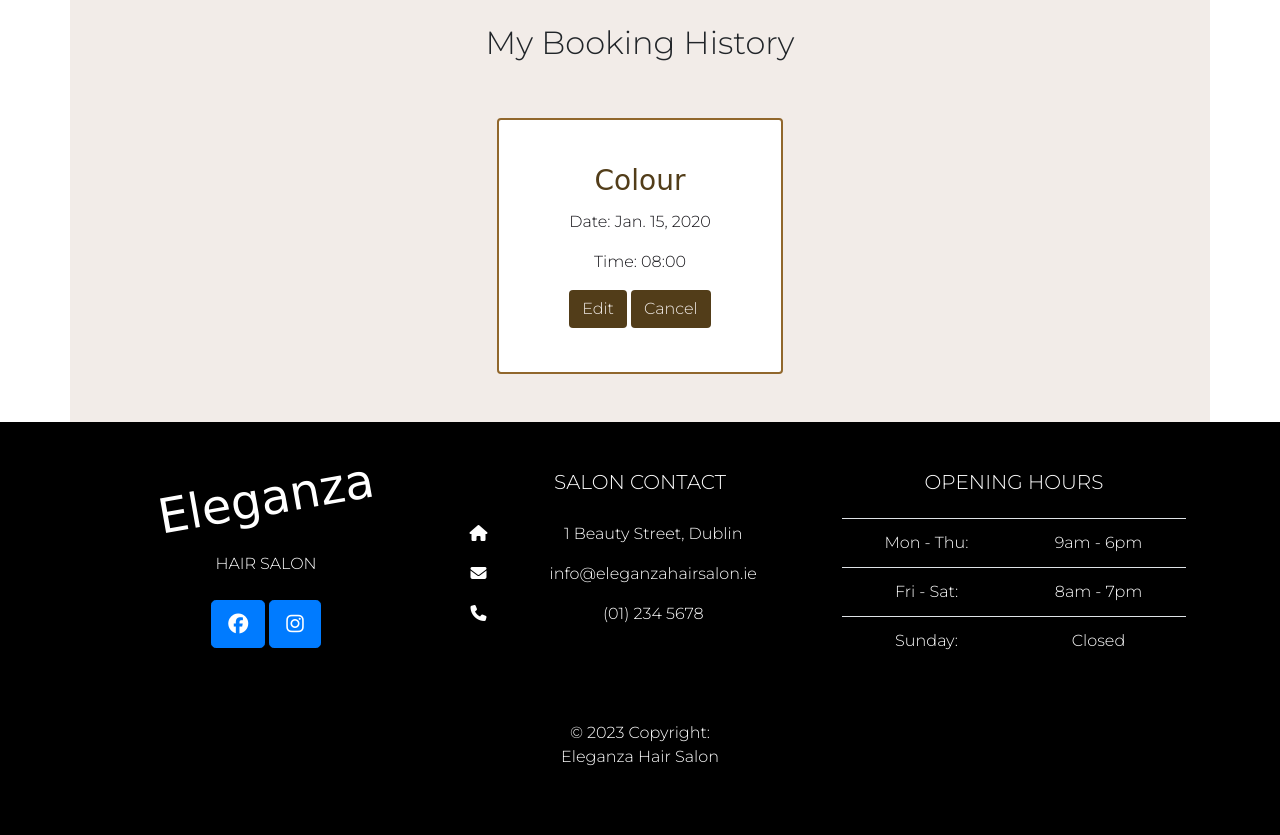
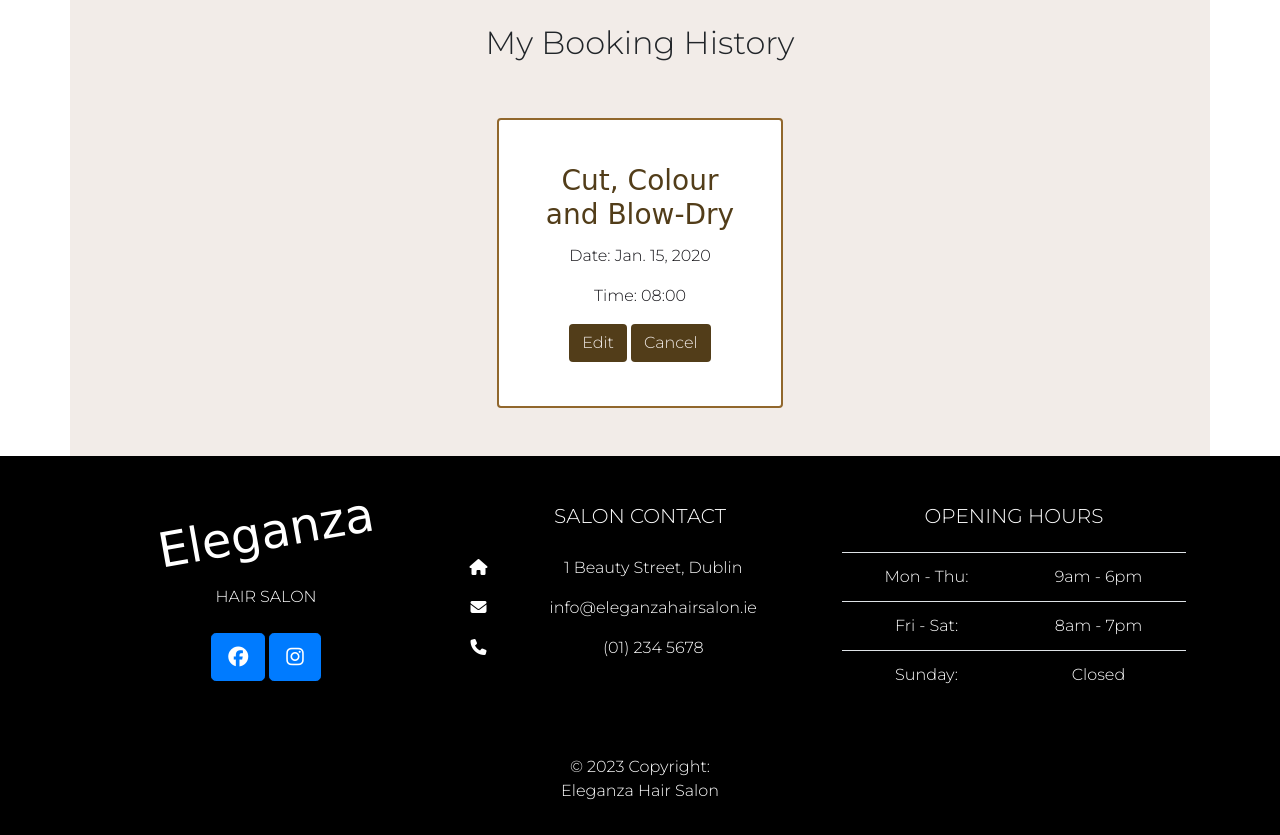
Before and after one commit to ip69719/ci-portfolio-four, a Django app: page /my_profile in a window 1280 px wide. Shown: the part 56-891 px from the top of the page. Before the commit the page ends 822 px from the top, so only its background shows below. Run offline with Django 3.2, Linux system fonts and the light colour scheme; a user stored in the database is signed in; tables that the repository leaves empty hold one stand-in row (values such as "Sample post"); some libraries are stand-ins or nearby versions; some web fonts are replaced.

Commit message:
bug: amend card title on my_profile.html template

```diff
--- a/templates/my_profile.html
+++ b/templates/my_profile.html
@@ -8,7 +8,7 @@
         <div class="col-sm-6 col-md-4 my-3 mx-auto">
             <div class="card">
                 <div class="card-body text-center">
-                    <h3 class="card-title">Colour</h3>
+                    <h3 class="card-title">Cut, Colour and Blow-Dry</h3>
                     <p>Date: {{ appointment.date}}</p>
                     <p>Time: {{ appointment.time}}</p>
                     <a href="/edit/{{ appointment.id }}" class="btn btn-custom">Edit</a>
```
